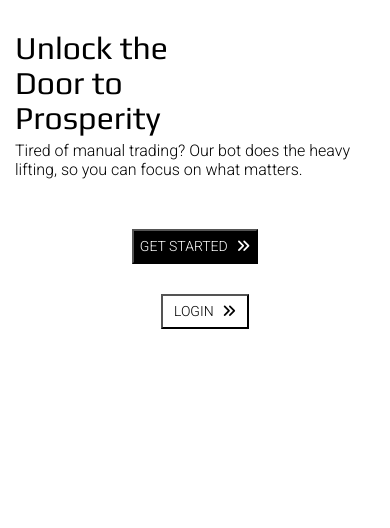
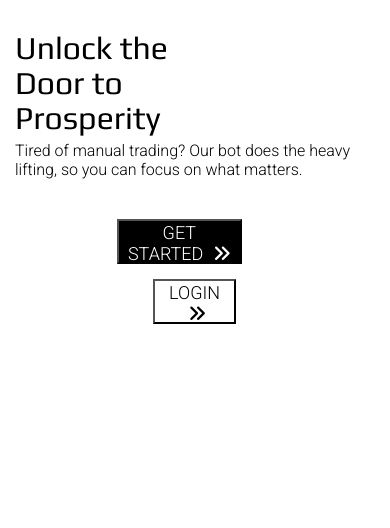
Before and after one commit to 28Yadav/NextLevelsTrades, a Flask app: page / in a window 390 px wide. Shown: the part 55-583 px from the top of the page. Run offline with Flask 3, Linux system fonts and the light colour scheme; some libraries are stand-ins or nearby versions; some web fonts are replaced.

Commit message:
Update styles.css

```diff
--- a/static/styles.css
+++ b/static/styles.css
@@ -690,19 +690,23 @@ body {
         margin-top: 15px;
         margin-bottom: 20px;
     }
-    /* Adjust button sizes, center them, and add line breaks */
+    .button-container {
+        display: flex;
+        flex-direction: column;
+        justify-content: center;
+        align-items: center;
+        gap: 15px;
+        width: 100%;
+        padding: 0;
+    }
+
     .wwelcome-button,
     .login-button {
         width: 80%;
         max-width: 200px;
         height: 45px;
-        margin: 10px auto;
-    }
-    /* Arrange buttons in a column with spacing */
-    .button-container {
-        display: flex;
-        flex-direction: column;
-        gap: 10px;
+        margin: 0 auto;
+        text-align: center;
     }
     /* Second page marquee effect for smaller screens */
     .non-marquee {
@@ -776,11 +780,23 @@ body {
         margin-top: 10px;
     }
 
-    /* Button adjustments */
+    .button-container {
+        display: flex;
+        flex-direction: column;
+        justify-content: center;
+        align-items: center;
+        gap: 15px;
+        width: 100%;
+        padding: 0;
+    }
+
     .wwelcome-button,
     .login-button {
-        width: 90%;
-        height: 40px;
+        width: 80%;
+        max-width: 200px;
+        height: 45px;
+        margin: 0 auto;
+        text-align: center;
     }
 
     /* Prevent horizontal overflow */
@@ -849,12 +865,23 @@ body {
         margin-top: 5px;
     }
 
-    /* Reduce button width and height */
+    .button-container {
+        display: flex;
+        flex-direction: column;
+        justify-content: center;
+        align-items: center;
+        gap: 15px;
+        width: 100%;
+        padding: 0;
+    }
+
     .wwelcome-button,
     .login-button {
-        width: 100%;
-        height: 35px;
-        font-size: 14px;
+        width: 80%;
+        max-width: 200px;
+        height: 45px;
+        margin: 0 auto;
+        text-align: center;
     }
 
     /* Footer social icon size adjustments */
```
